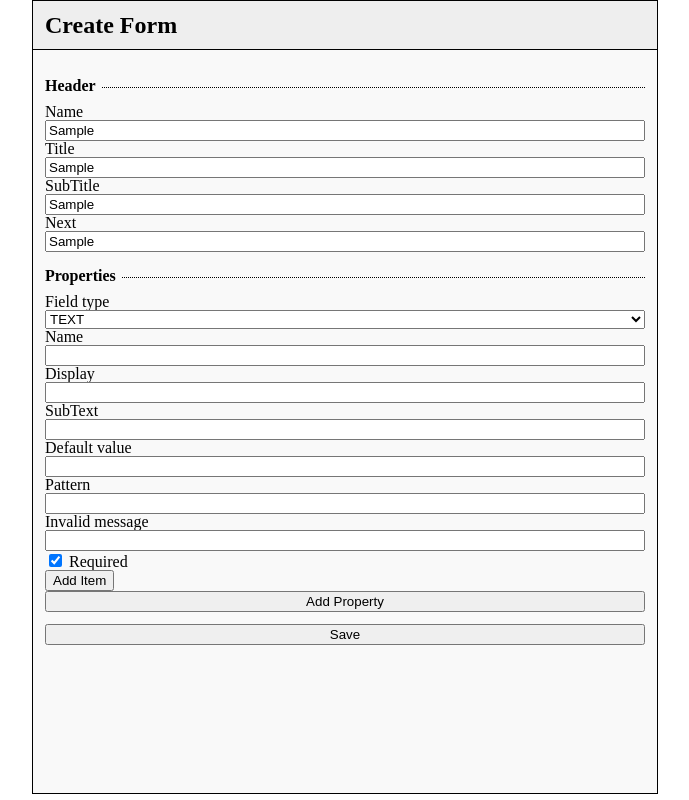
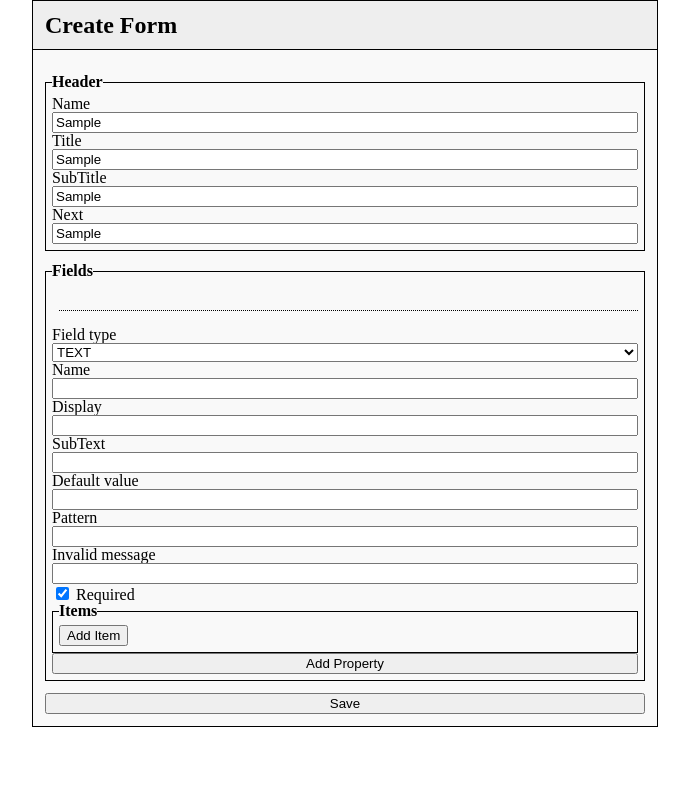
Before and after one commit to paulosoares182/dynamic-forms-angular, an Angular app: page /designer/new in a window 1280 px wide. Both pictures are taken after typing "Sample", "Sample", "Sample", "Sample" into the empty fields and a click on the button "Add Property". Shown: the whole page, without its empty margins (295-984 px from the left). Built offline with nearby package versions, Linux system fonts and the light colour scheme.

Commit message:
hotfix formArray 'items' and add fieldset

```diff
--- a/src/app/modules/form-designer/pages/create-form/create-form.component.html
+++ b/src/app/modules/form-designer/pages/create-form/create-form.component.html
@@ -3,9 +3,8 @@
         <h1>Create Form</h1>
     </header>
     <form [formGroup]="form">
-        <div class="separator"><span>Header</span></div>
-
-        <section class="form-header">
+        <fieldset class="form-header">
+            <legend>Header</legend>
             <!-- Name -->
             <div class="input-group">
                 <label>Name</label>
@@ -26,12 +25,12 @@
                 <label>Next</label>
                 <input type="text" formControlName="next" />
             </div>
-        </section>
+        </fieldset>
 
-        <div class="separator"><span>Properties</span></div>
-
-        <section class="form-content" formArrayName="properties">
+        <fieldset class="form-content" formArrayName="properties">
+            <legend>Fields</legend>
             <div *ngFor="let property of properties.controls; let i = index">
+                <div class="separator"><span>{{property.get('display')?.value}}</span></div>
                 <div [formGroupName]="i">
                     <!-- FieldType -->
                     <div class="input-group">
@@ -78,20 +77,25 @@
                         </label>
                     </div>
                     <!-- Items -->
-                    <div *ngFor="let item of castFormArray(property.get('items')).controls; let j = index">
+                    <fieldset>
+                        <legend>Items</legend>
+                        <ul formArrayName="items">
+                            <li *ngFor="let item of getFormArray(property, 'items').controls; let j = index">
                                 <div [formGroupName]="j">
                                     <div>
                                         <input type="text" formControlName="display" placeholder="Display" />
                                         <input type="text" formControlName="value" placeholder="Value" />
+                                        <button (click)="deleteItem(property, j)">Delete</button>
                                     </div>
                                 </div>
-                    </div>
-
+                            </li>
+                        </ul>
                         <button (click)="addPropertyItem(property)">Add Item</button>
+                    </fieldset>
                 </div>
             </div>
             <button (click)="addProperty()">Add Property</button>
-        </section>
+        </fieldset>
 
         <!-- ACTIONS -->
         <button type="submit" (click)="onSubmit()">Save</button>
--- a/src/app/modules/form-designer/pages/create-form/create-form.component.scss
+++ b/src/app/modules/form-designer/pages/create-form/create-form.component.scss
@@ -2,7 +2,6 @@ main {
     display: flex;
     flex-direction: column;
     width: 100%;
-    height: 100%;
     align-items: center;
 
     header {
@@ -38,7 +37,7 @@ main {
         }
     }
 
-    section {
+    .form-header, .form-content {
         display: flex;
         flex-direction: column;
         margin: 12px 0;
@@ -49,5 +48,12 @@ main {
         }
     }
 
-    .form-header {}
+    fieldset {
+        border: 1px solid black;
+        padding: 6px;
+
+        legend {
+            font-weight: bold;
+        }
+    }
 }
--- a/src/app/modules/form-designer/pages/create-form/create-form.component.ts
+++ b/src/app/modules/form-designer/pages/create-form/create-form.component.ts
@@ -37,8 +37,8 @@ export class CreateFormComponent {
       });
   }
 
-  castFormArray(control: any): FormArray {
-    return control as FormArray;
+  getFormArray(form: any, controlArray: string): FormArray {
+    return form.controls[controlArray] as FormArray;
   }
 
   addProperty(): void {
@@ -67,15 +67,15 @@ export class CreateFormComponent {
     if (!this.form) return;
 
     const item = this.formBuilder.group({
-      display: ['display', Validators.required],
-      value: ['value', Validators.required],
+      display: [null, Validators.required],
+      value: [null, Validators.required],
     });
 
-    (property.get("items") as FormArray).push(item);
+    (property.controls["items"] as FormArray).push(item);
   }
 
   deleteItem(property: any, index: number): void {
-    (property.get("items") as FormArray).removeAt(index);
+    (property.controls["items"] as FormArray).removeAt(index);
   }
 
   onSubmit(): void {
```
Lines whose indentation alone changed are shown as unchanged.
